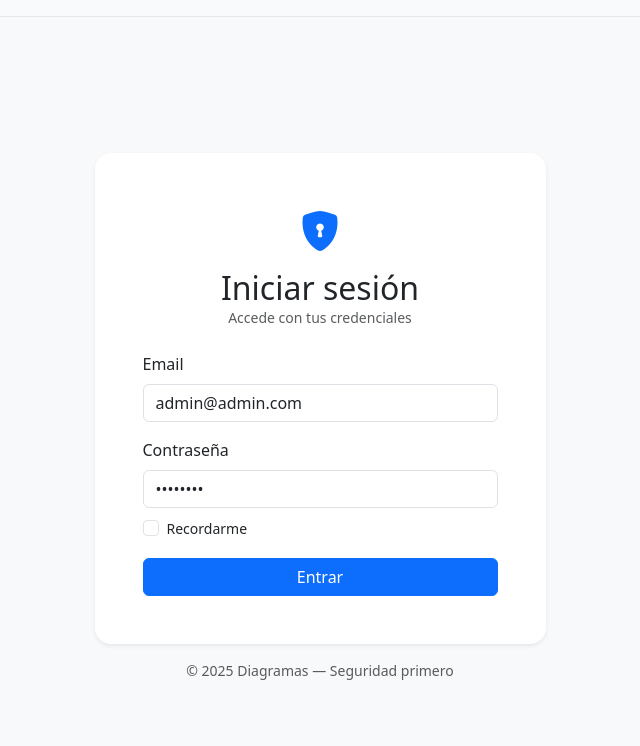
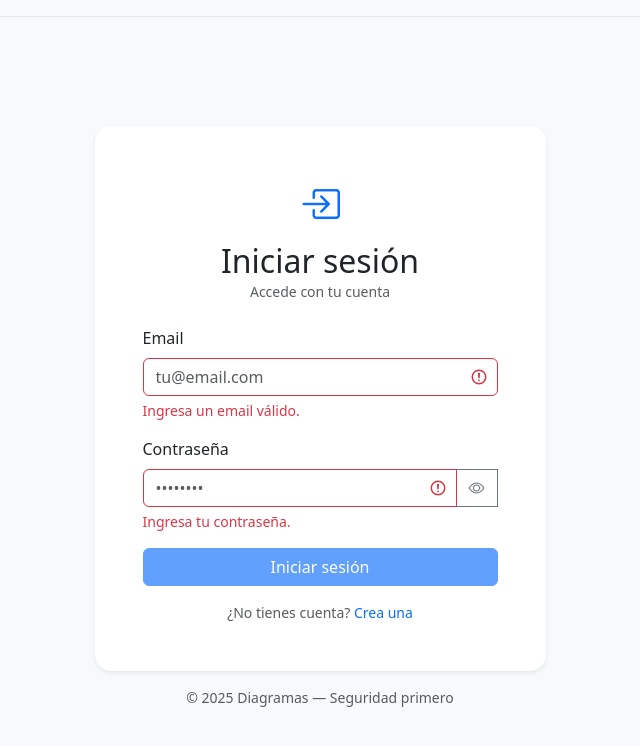
Before and after one commit to angllovera/diagramador_react, a React (Vite) app: page /login in a window 1280 px wide. Shown: the top 746 px of the page, without its empty margins (320-960 px from the left). Built offline with nearby package versions, Linux system fonts and the light colour scheme.

Commit message:
colaborativo implementado

```diff
--- a/package.json
+++ b/package.json
@@ -15,9 +15,11 @@
     "bootstrap-icons": "^1.13.1",
     "gojs": "^3.0.26",
     "gojs-react": "^1.1.3",
+    "nanoid": "^5.1.5",
     "react": "^19.1.1",
     "react-dom": "^19.1.1",
-    "react-router-dom": "^7.8.2"
+    "react-router-dom": "^7.8.2",
+    "socket.io-client": "^4.8.1"
   },
   "devDependencies": {
     "@eslint/js": "^9.33.0",
--- a/src/pages/Login.jsx
+++ b/src/pages/Login.jsx
@@ -1,28 +1,65 @@
-import { useState } from 'react';
+// src/pages/Login.jsx
+import { useEffect, useMemo, useState } from 'react';
 import { useAuth } from '../context/AuthContext';
+import { useLocation, useNavigate } from 'react-router-dom';
+
+function isEmailValid(v) {
+  return /^[^\s@]+@[^\s@]+\.[^\s@]+$/.test(v);
+}
 
 export default function Login() {
   const { doLogin } = useAuth();
-  const [email, setEmail] = useState('admin@admin.com');
-  const [password, setPassword] = useState('password');
-  const [msg, setMsg] = useState('');
+  const navigate = useNavigate();
+  const location = useLocation();
+
+  const [email, setEmail] = useState('');
+  const [password, setPassword] = useState('');
+  const [showPwd, setShowPwd] = useState(false);
+
+  const [flash, setFlash] = useState('');   // mensaje verde (éxito post-registro)
+  const [msg, setMsg] = useState('');       // mensaje de error
   const [loading, setLoading] = useState(false);
+
+  // Si venimos de Register con state.justRegistered, mostrar aviso y limpiar el state
+  useEffect(() => {
+    if (location.state?.justRegistered) {
+      setFlash('✅ Tu cuenta fue creada con éxito. Ahora inicia sesión.');
+      // Limpia el state para que el aviso no aparezca al refrescar
+      navigate(location.pathname, { replace: true, state: {} });
+    }
+  // eslint-disable-next-line react-hooks/exhaustive-deps
+  }, []); // solo al montar
+
+  const errors = useMemo(() => {
+    const e = {};
+    if (!isEmailValid(email.trim())) e.email = 'Ingresa un email válido.';
+    if (password.length < 1) e.password = 'Ingresa tu contraseña.';
+    return e;
+  }, [email, password]);
+
+  const formInvalid = Object.keys(errors).length > 0;
 
   async function onSubmit(e) {
     e.preventDefault();
     setMsg('');
+    setFlash('');
+    if (formInvalid) return;
+
     setLoading(true);
     try {
-      await doLogin(email, password);
-      setMsg('¡Sesión iniciada!');
-    } catch (e) {
-      setMsg(e.message || 'Error de login');
+      await doLogin(email.trim().toLowerCase(), password);
+      // Éxito → redirigir a home (o donde prefieras)
+      navigate('/', { replace: true });
+    } catch (err) {
+      const apiMsg =
+        err?.response?.data?.error ||
+        err?.message ||
+        'Credenciales inválidas.';
+      setMsg(apiMsg);
     } finally {
       setLoading(false);
     }
   }
-
-  const isError = msg && !msg.includes('iniciada');
 
   return (
     <div className="min-vh-100 d-flex align-items-center bg-light">
@@ -32,70 +69,86 @@ export default function Login() {
             <div className="card shadow-sm border-0 rounded-4">
               <div className="card-body p-4 p-md-5">
                 <div className="text-center mb-4">
-                  <i className="bi bi-shield-lock-fill fs-1 text-primary"></i>
+                  <i className="bi bi-box-arrow-in-right fs-1 text-primary"></i>
                   <h2 className="mt-2 mb-0">Iniciar sesión</h2>
-                  <p className="text-muted small mb-0">Accede con tus credenciales</p>
+                  <p className="text-muted small mb-0">Accede con tu cuenta</p>
                 </div>
 
-                <form onSubmit={onSubmit} className="needs-validation" noValidate>
+                {/* Aviso de éxito al venir de Register */}
+                {flash && (
+                  <div className="alert alert-success d-flex align-items-center" role="alert">
+                    <i className="bi bi-check-circle-fill me-2"></i>
+                    {flash}
+                  </div>
+                )}
+
+                {/* Error de login */}
+                {msg && (
+                  <div className="alert alert-danger d-flex align-items-center" role="alert">
+                    <i className="bi bi-exclamation-triangle-fill me-2"></i>
+                    {msg}
+                  </div>
+                )}
+
+                <form onSubmit={onSubmit} noValidate>
                   <div className="mb-3">
                     <label className="form-label">Email</label>
                     <input
                       type="email"
-                      className="form-control"
+                      className={`form-control ${errors.email ? 'is-invalid' : ''}`}
                       value={email}
-                      onChange={(e)=>setEmail(e.target.value)}
+                      onChange={(e) => setEmail(e.target.value)}
                       placeholder="tu@email.com"
                       required
                     />
-                    <div className="invalid-feedback">Ingresa un email válido.</div>
+                    {errors.email && (
+                      <div className="invalid-feedback">{errors.email}</div>
+                    )}
                   </div>
 
-                  <div className="mb-2">
+                  <div className="mb-3">
                     <label className="form-label">Contraseña</label>
-                    <input
-                      type="password"
-                      className="form-control"
-                      value={password}
-                      onChange={(e)=>setPassword(e.target.value)}
-                      placeholder="••••••••"
-                      required
-                      minLength={6}
-                    />
-                    <div className="invalid-feedback">Ingresa tu contraseña.</div>
-                  </div>
-
-                  <div className="d-flex justify-content-between align-items-center mb-3">
-                    <div className="form-check">
-                      <input className="form-check-input" type="checkbox" id="remember"/>
-                      <label className="form-check-label small" htmlFor="remember">
-                        Recordarme
-                      </label>
+                    <div className="input-group">
+                      <input
+                        type={showPwd ? 'text' : 'password'}
+                        className={`form-control ${errors.password ? 'is-invalid' : ''}`}
+                        value={password}
+                        onChange={(e) => setPassword(e.target.value)}
+                        placeholder="••••••••"
+                        required
+                      />
+                      <button
+                        type="button"
+                        className="btn btn-outline-secondary"
+                        onClick={() => setShowPwd(s => !s)}
+                        tabIndex={-1}
+                      >
+                        <i className={`bi ${showPwd ? 'bi-eye-slash' : 'bi-eye'}`} />
+                      </button>
+                      {errors.password && (
+                        <div className="invalid-feedback d-block">{errors.password}</div>
+                      )}
                     </div>
-                    {/* Puedes enlazar a /register si ya lo tienes */}
-                    {/* <a className="small" href="/register">Crear cuenta</a> */}
                   </div>
 
                   <button
                     type="submit"
                     className="btn btn-primary w-100"
-                    disabled={loading}
+                    disabled={loading || formInvalid}
+                    title={formInvalid ? 'Completa los campos correctamente' : undefined}
                   >
                     {loading ? (
                       <>
-                        <span className="spinner-border spinner-border-sm me-2" role="status" aria-hidden="true"></span>
-                        Entrando...
+                        <span className="spinner-border spinner-border-sm me-2" role="status" aria-hidden="true" />
+                        Ingresando...
                       </>
-                    ) : 'Entrar'}
+                    ) : 'Iniciar sesión'}
                   </button>
                 </form>
 
-                {msg && (
-                  <div className={`alert mt-3 mb-0 ${isError ? 'alert-danger' : 'alert-success'}`} role="alert">
-                    {isError ? <i className="bi bi-exclamation-triangle-fill me-2"></i> : <i className="bi bi-check-circle-fill me-2"></i>}
-                    {msg}
-                  </div>
-                )}
+                <p className="text-center small text-muted mt-3 mb-0">
+                  ¿No tienes cuenta? <a href="/register" className="text-decoration-none">Crea una</a>
+                </p>
               </div>
             </div>
 
--- a/src/pages/Register.jsx
+++ b/src/pages/Register.jsx
@@ -1,29 +1,55 @@
-import { useState } from 'react';
+import { useState, useMemo } from 'react';
 import { useAuth } from '../context/AuthContext';
+import { useNavigate } from 'react-router-dom';
+
+function isEmailValid(v) {
+  return /^[^\s@]+@[^\s@]+\.[^\s@]+$/.test(v);
+}
 
 export default function Register() {
   const { doRegister } = useAuth();
-  const [name, setName] = useState('Angel Lovera');
-  const [email, setEmail] = useState('admin@admin.com');
-  const [password, setPassword] = useState('password');
+  const navigate = useNavigate();
+
+  const [name, setName] = useState('');
+  const [email, setEmail] = useState('');
+  const [password, setPassword] = useState('');
+  const [showPwd, setShowPwd] = useState(false);
+
   const [msg, setMsg] = useState('');
   const [loading, setLoading] = useState(false);
+
+  const errors = useMemo(() => {
+    const e = {};
+    if (name.trim().length < 2) e.name = 'Mínimo 2 caracteres.';
+    if (!isEmailValid(email.trim())) e.email = 'Ingresa un email válido.';
+    if (password.length < 8) e.password = 'Mínimo 8 caracteres.';
+    return e;
+  }, [name, email, password]);
+
+  const formInvalid = Object.keys(errors).length > 0;
 
   async function onSubmit(e) {
     e.preventDefault();
     setMsg('');
+    if (formInvalid) return;
+
     setLoading(true);
     try {
-      await doRegister(name, email, password);
-      setMsg('¡Registrado y logueado!');
-    } catch (e) {
-      setMsg(e.message || 'Error de registro');
+      await doRegister(name.trim(), email.trim().toLowerCase(), password);
+      // éxito → redirigir al login
+      navigate('/login', { replace: true, state: { justRegistered: true } });
+    } catch (err) {
+      const apiMsg =
+        err?.response?.data?.error ||
+        err?.message ||
+        'Error de registro';
+      setMsg(apiMsg);
     } finally {
       setLoading(false);
     }
   }
 
-  const isError = msg && !msg.includes('Registrado');
+  const isError = !!msg;
 
   return (
     <div className="min-vh-100 d-flex align-items-center bg-light">
@@ -35,74 +61,94 @@ export default function Register() {
                 <div className="text-center mb-4">
                   <i className="bi bi-person-plus-fill fs-1 text-primary"></i>
                   <h2 className="mt-2 mb-0">Crear cuenta</h2>
-                  <p className="text-muted small mb-0">Ingresa tus datos para registrarte</p>
+                  <p className="text-muted small mb-0">
+                    Ingresa tus datos para registrarte
+                  </p>
                 </div>
 
-                <form onSubmit={onSubmit} noValidate className="needs-validation">
+                <form onSubmit={onSubmit} noValidate>
                   <div className="mb-3">
                     <label className="form-label">Nombre</label>
                     <input
                       type="text"
-                      className="form-control"
+                      className={`form-control ${errors.name ? 'is-invalid' : ''}`}
                       value={name}
                       onChange={(e) => setName(e.target.value)}
                       placeholder="Tu nombre"
                       required
                       minLength={2}
                     />
-                    <div className="invalid-feedback">Ingresa tu nombre.</div>
+                    {errors.name && (
+                      <div className="invalid-feedback">{errors.name}</div>
+                    )}
                   </div>
 
                   <div className="mb-3">
                     <label className="form-label">Email</label>
                     <input
                       type="email"
-                      className="form-control"
+                      className={`form-control ${errors.email ? 'is-invalid' : ''}`}
                       value={email}
                       onChange={(e) => setEmail(e.target.value)}
                       placeholder="tu@email.com"
                       required
                     />
-                    <div className="invalid-feedback">Ingresa un email válido.</div>
+                    {errors.email && (
+                      <div className="invalid-feedback">{errors.email}</div>
+                    )}
                   </div>
 
                   <div className="mb-3">
                     <label className="form-label">Contraseña</label>
+                    <div className="input-group">
                       <input
-                      type="password"
-                      className="form-control"
+                        type={showPwd ? 'text' : 'password'}
+                        className={`form-control ${errors.password ? 'is-invalid' : ''}`}
                         value={password}
                         onChange={(e) => setPassword(e.target.value)}
                         placeholder="••••••••"
                         required
-                      minLength={6}
+                        minLength={8}
                       />
-                    <div className="invalid-feedback">Mínimo 6 caracteres.</div>
+                      <button
+                        type="button"
+                        className="btn btn-outline-secondary"
+                        onClick={() => setShowPwd(s => !s)}
+                        tabIndex={-1}
+                      >
+                        <i className={`bi ${showPwd ? 'bi-eye-slash' : 'bi-eye'}`} />
+                      </button>
+                      {errors.password && (
+                        <div className="invalid-feedback d-block">{errors.password}</div>
+                      )}
+                    </div>
                   </div>
 
                   <button
                     type="submit"
                     className="btn btn-primary w-100"
-                    disabled={loading}
+                    disabled={loading || formInvalid}
+                    title={formInvalid ? 'Completa los campos correctamente' : undefined}
                   >
                     {loading ? (
                       <>
-                        <span className="spinner-border spinner-border-sm me-2" role="status" aria-hidden="true"></span>
+                        <span className="spinner-border spinner-border-sm me-2" role="status" aria-hidden="true" />
                         Creando cuenta...
                       </>
                     ) : 'Crear cuenta'}
                   </button>
                 </form>
 
-                {msg && (
-                  <div className={`alert mt-3 mb-0 ${isError ? 'alert-danger' : 'alert-success'}`} role="alert">
-                    {isError ? <i className="bi bi-exclamation-triangle-fill me-2"></i> : <i className="bi bi-check-circle-fill me-2"></i>}
+                {isError && (
+                  <div className="alert alert-danger mt-3 mb-0" role="alert">
+                    <i className="bi bi-exclamation-triangle-fill me-2"></i>
                     {msg}
                   </div>
                 )}
 
                 <p className="text-center small text-muted mt-3 mb-0">
-                  ¿Ya tienes cuenta? <a href="/login" className="text-decoration-none">Inicia sesión</a>
+                  ¿Ya tienes cuenta?{' '}
+                  <a href="/login" className="text-decoration-none">Inicia sesión</a>
                 </p>
               </div>
             </div>
```
Also changed, not shown: src/api/socket.js (added, +14 -0 lines), src/components/DiagramCanvas.jsx (+112 -53 lines), src/components/gojsTemplates.js (+135 -32 lines), src/context/AuthContext.jsx (+19 -4 lines), install.txt, 1 other file (tests, documents, lock files or other folders). Lines whose indentation alone changed are shown as unchanged.
